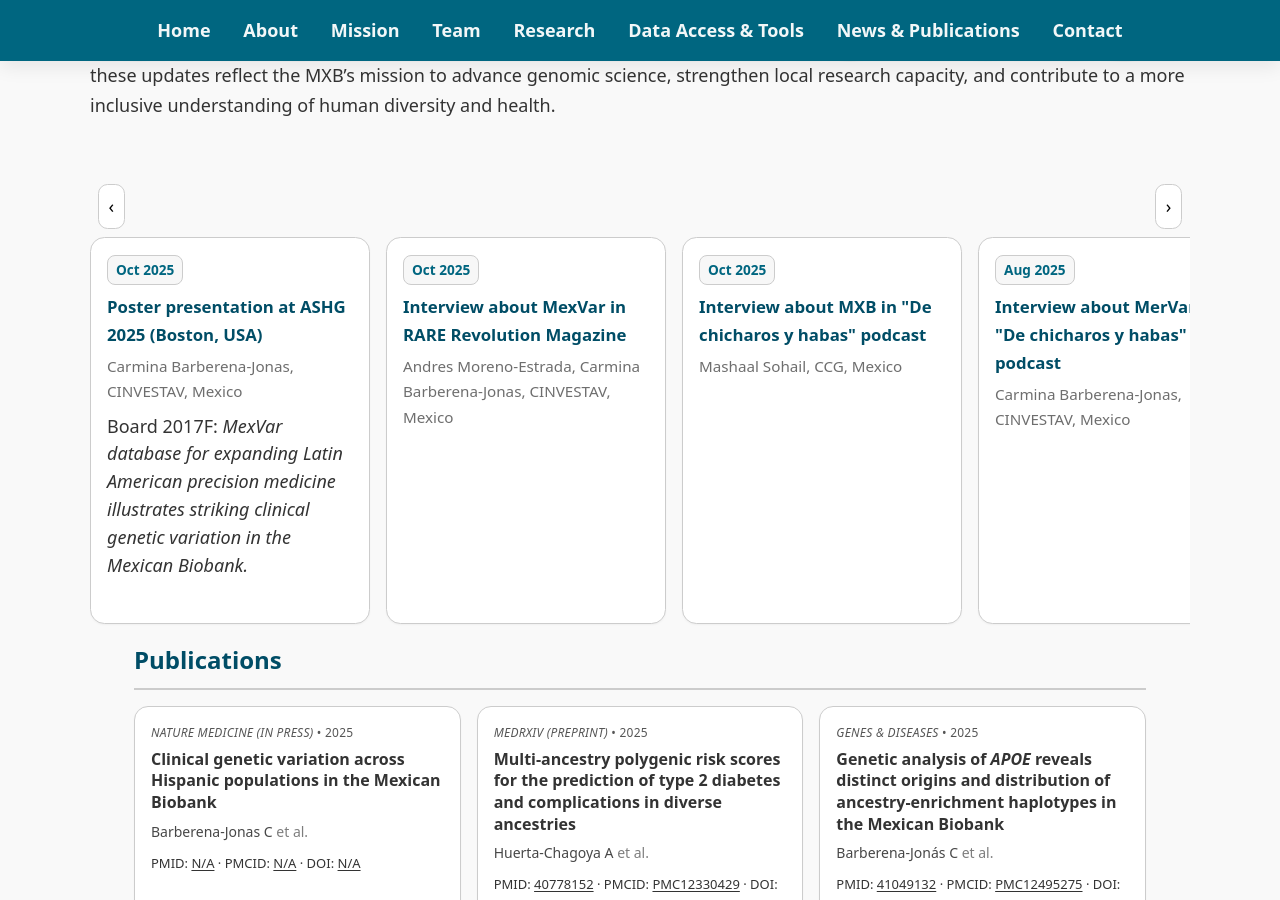
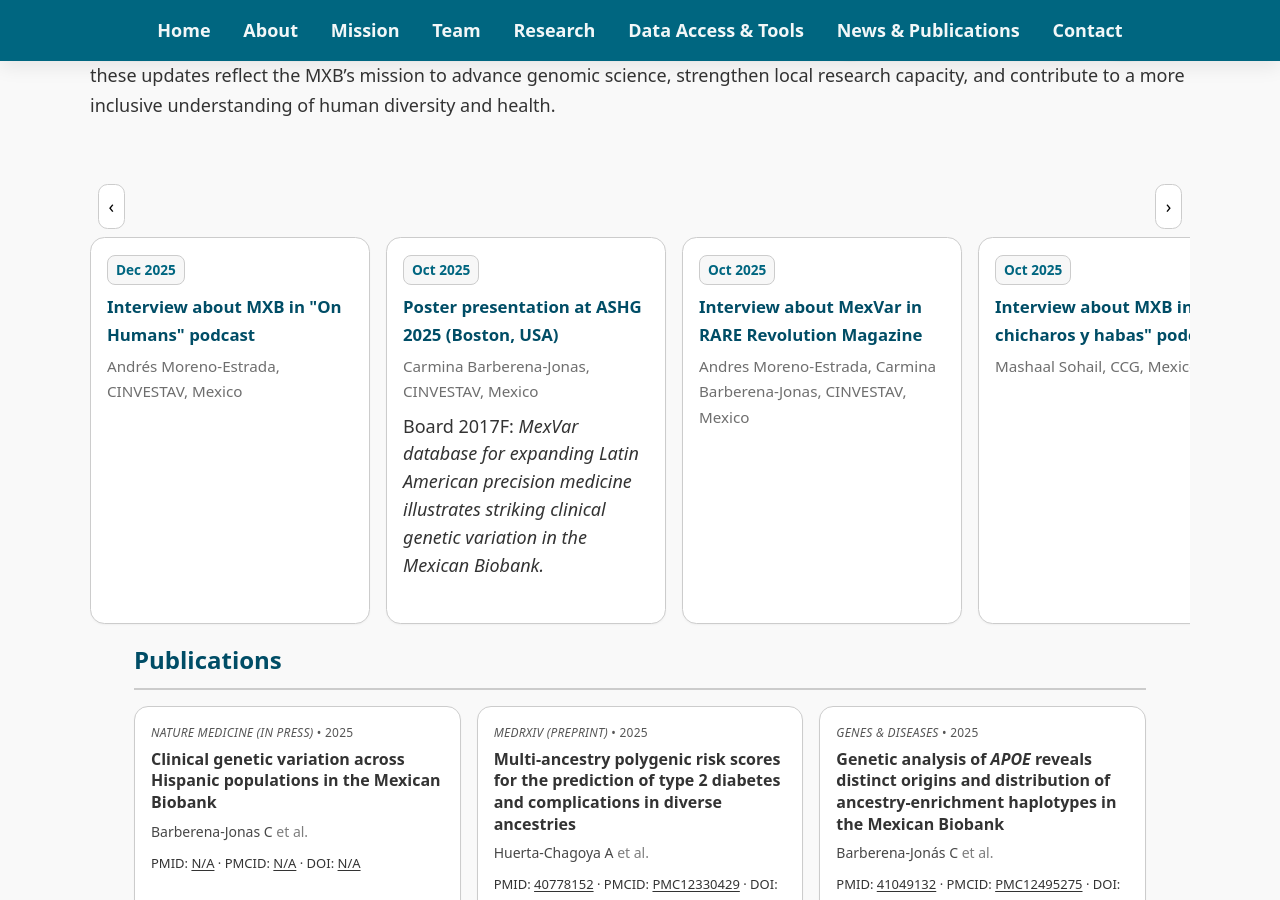
Before and after one commit to morenolab/MexicanBiobank_webpage, a Jekyll site: the page built from pages/news_publications.md, in a window 1280 px wide and 900 px high, scrolled down 398 px. Built offline with Jekyll 4.4.1, drawn with Linux system fonts in a browser that asks for light colours.

Commit message:
Update news_publications.md

```diff
--- a/pages/news_publications.md
+++ b/pages/news_publications.md
@@ -25,6 +25,16 @@ permalink: /news_publications/
     </div>
 
     <div class="news-track" id="carousel-all-news" tabindex="0">
+
+      <!-- Dec 2025 -->
+
+      <article class="news-card">
+        <span class="news-badge"><time datetime="Dec 25">Dec 2025</time></span>
+        <h4 class="news-title"><a href="https://open.spotify.com/episode/16l1LFamzx1P87ZQcuNhKA" target="_blank" rel="noopener">Interview about MXB in &quot;On Humans&quot; podcast</a></h4>
+        <p class="news-meta">Andrés Moreno-Estrada, CINVESTAV, Mexico</p>
+        <p class="news-body"><em></em></p>
+    </article>
+
 
       <!-- Oct 2025 -->
 
```
